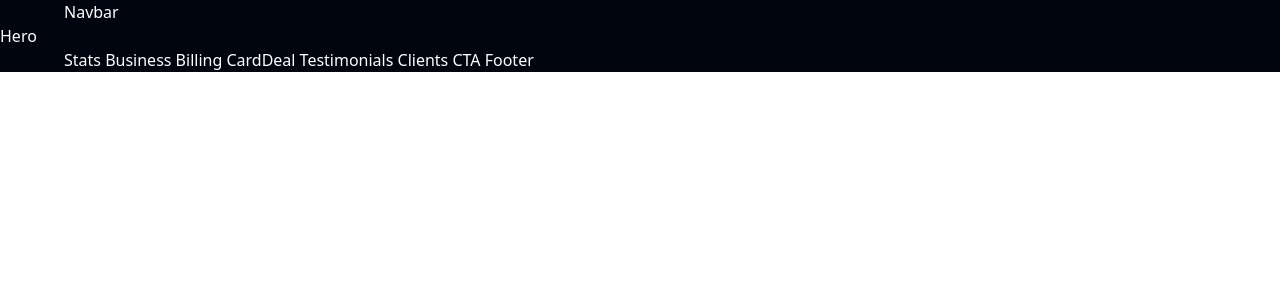
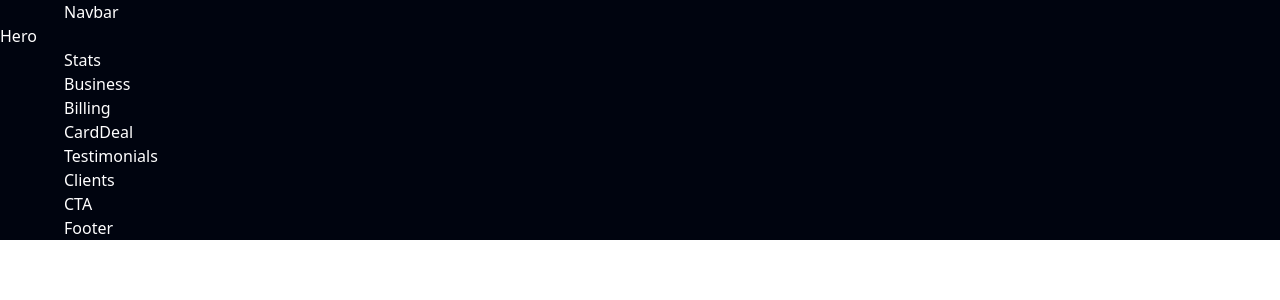
Before and after one commit to Quincy-Fer/Hoobabank, a React (Vite) app: page / in a window 1280 px wide. Shown: the top 300 px of the page. Built offline with nearby package versions, Linux system fonts and the light colour scheme.

Commit message:
Import all components inside App.jsx

```diff
--- a/src/App.jsx
+++ b/src/App.jsx
@@ -1,19 +1,43 @@
 import styles from "./style";
+
+import {
+  Navbar,
+  Hero,
+  Stats,
+  Business,
+  Billing,
+  CardDeal,
+  Testimonials,
+  Clients,
+  CTA,
+  Footer,
+} from "./components";
 
 const App = () => {
   return (
     <div className="bg-primary w-full overflow-hidden text-white">
       <div className={`${styles.paddingX} ${styles.flexCenter}`}>
-        <div className={`${styles.boxWidth}`}>Navbar</div>
+        <div className={`${styles.boxWidth}`}>
+          <Navbar />
+        </div>
       </div>
 
       <div className={`bg-primary ${styles.flexStart}`}>
-        <div className={`${styles.boxWidth}`}>Hero</div>
+        <div className={`${styles.boxWidth}`}>
+          <Hero />
+        </div>
       </div>
       <div className={`bg-primary ${styles.paddingX} ${styles.flexStart}`}>
         <div className={`${styles.boxWidth}`}>
-          Stats Business Billing CardDeal Testimonials Clients CTA Footer
-         </div>
+          <Stats />
+          <Business />
+          <Billing />
+          <CardDeal />
+          <Testimonials />
+          <Clients />
+          <CTA />
+          <Footer />
+        </div>
       </div>
     </div>
   );
```
